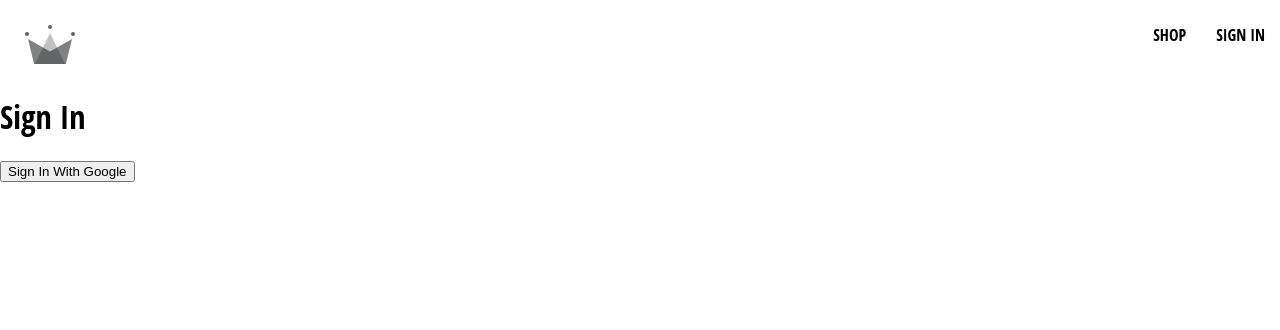
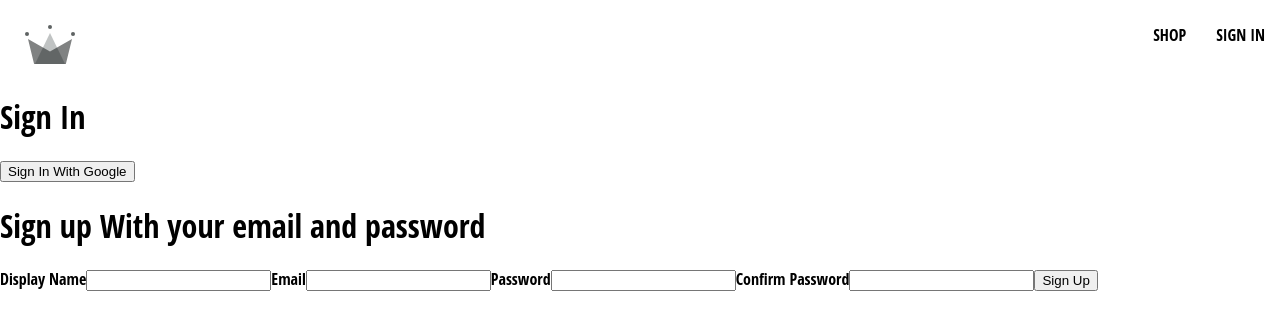
Before and after one commit to romabozhanovgithub/react-capstone, a React (Create React App) app: page /sign-in in a window 1280 px wide. Shown: the top 330 px of the page. Built offline with nearby package versions, Linux system fonts and the light colour scheme; a web font is replaced by a local one.

Commit message:
add sign up form

```diff
--- /dev/null
+++ b/src/components/sign-up-form/sign-up-form.component.jsx
@@ -0,0 +1,67 @@
+import { useState } from "react";
+
+
+const formFields = {
+    displayName: '',
+    email: '',
+    password: '',
+    confirmPassword: ''
+};
+
+
+const SignUpForm = () => {
+    const [form, setForm] = useState(formFields);
+    const { displayName, email, password, confirmPassword } = form;
+
+    const handleChange = (e) => {
+        const { name, value } = e.target;
+        setForm({ ...form, [name]: value }); // [name] is a computed property name, it will be the value of name variable
+    }
+
+    return (
+        <div>
+            <h1>Sign up With your email and password</h1>
+            <form onSubmit={() => {}}>
+                <label htmlFor="displayName">Display Name</label>
+                <input
+                    type="text"
+                    name="displayName"
+                    required
+                    onChange={handleChange}
+                    value={displayName}
+                />
+
+                <label htmlFor="email">Email</label>
+                <input
+                    type="email"
+                    name="email"
+                    required
+                    onChange={handleChange}
+                    value={email}
+                />
+
+                <label htmlFor="password">Password</label>
+                <input
+                    type="password"
+                    name="password"
+                    required
+                    onChange={handleChange}
+                    value={password}
+                />
+
+                <label htmlFor="confirmPassword">Confirm Password</label>
+                <input
+                    type="password"
+                    name="confirmPassword"
+                    required
+                    onChange={handleChange}
+                    value={confirmPassword}
+                />
+
+                <button type="submit">Sign Up</button>
+            </form>
+        </div>
+    )
+}
+
+export default SignUpForm;
--- a/src/routes/sign-in/sign-in.component.jsx
+++ b/src/routes/sign-in/sign-in.component.jsx
@@ -2,6 +2,8 @@
     signInWithGooglePopup,
     createUserDocumentFromAuth
 } from "../../utils/firebase/firebase.utils";
+
+import SignUpForm from "../../components/sign-up-form/sign-up-form.component";
 
 
 const SignIn = () => {
@@ -14,6 +16,7 @@
         <div className="sign-in">
             <h1>Sign  In</h1>
             <button onClick={logGoogleUser}>Sign In With Google</button>
+            <SignUpForm />
         </div>
     )
 }
```
